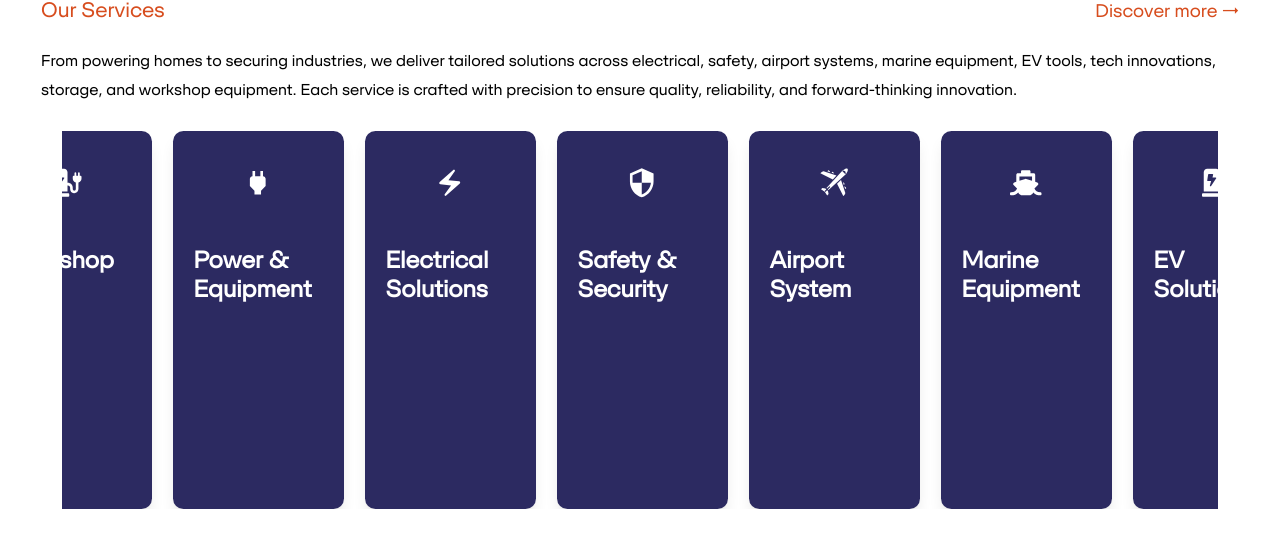
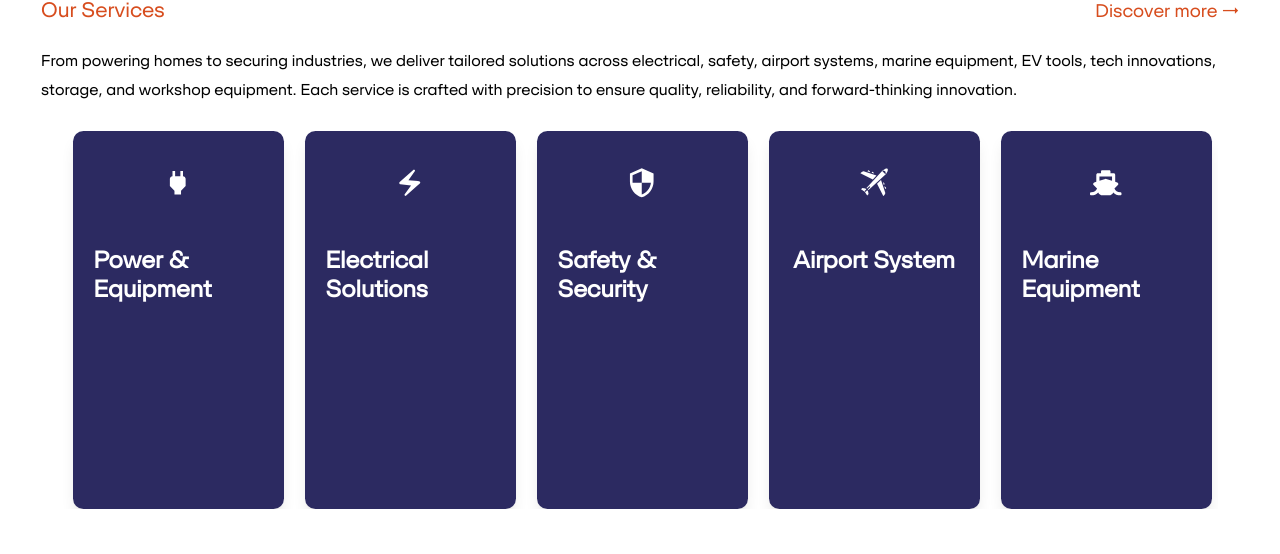
Before and after one commit to IbrahimMohram1/Expand, a React (Vite) app: page / in a window 1280 px wide. Shown: the part 1900-2454 px from the top of the page. Built offline with nearby package versions, Linux system fonts and the light colour scheme; grey boxes are pictures that could not be loaded.

Commit message:
'update'

```diff
--- a/src/Components/ServicesSwiper/SwiperServices.jsx
+++ b/src/Components/ServicesSwiper/SwiperServices.jsx
@@ -36,7 +36,7 @@ export default function SwiperServices() {
     slidesToShow: 5,
     slidesToScroll: 1,
     centerMode: true,
-    centerPadding: "100px",
+    centerPadding: "0px",
     responsive: [
       { breakpoint: 1024, settings: { slidesToShow: 3, slidesToScroll: 1 } },
       { breakpoint: 640, settings: { slidesToShow: 2, slidesToScroll: 1 } },
```
